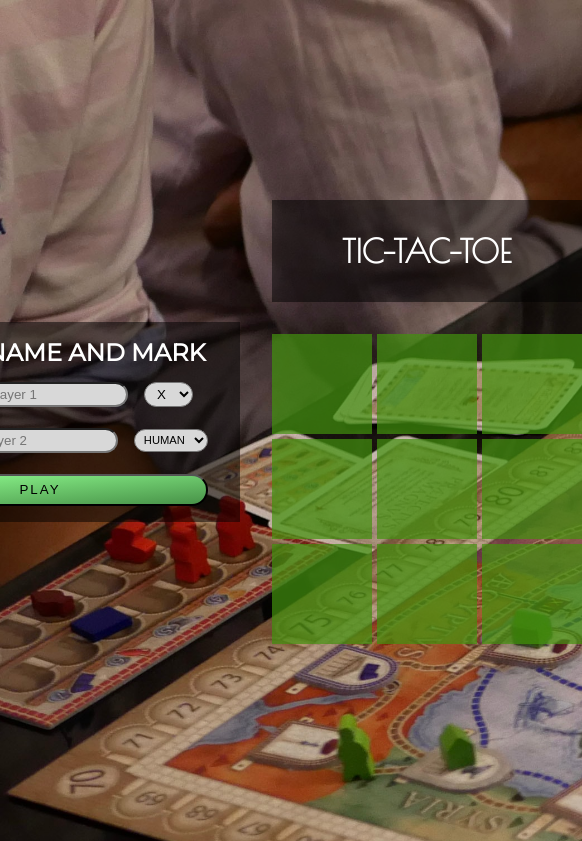
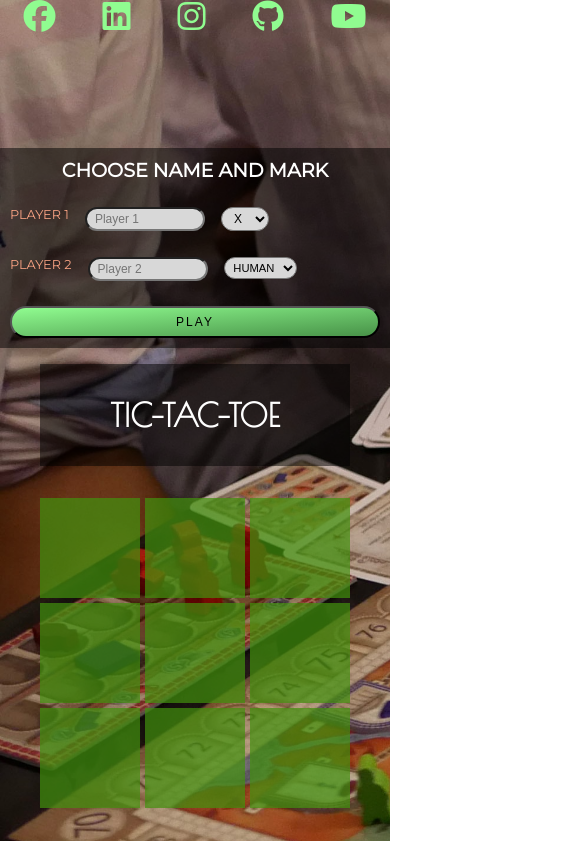
Before and after one commit to PrinceCorwin/Tic-Tac-Toe, a plain HTML site: page index.html in a window 390 px wide. Shown: the top 841 px of the page, 582 px wide, since content can reach past the window. Drawn offline with nearby package versions, Linux system fonts and the light colour scheme.

Commit message:
Optimized for mobile

```diff
--- a/index.html
+++ b/index.html
@@ -17,6 +17,24 @@
     />
   </head>
   <body>
+    <div class="social-links">
+      <a href="https://www.facebook.com/AmalfiMakesIt"
+        ><i class="fab fa-facebook fa-2x"></i
+      ></a>
+      <a href="https://www.linkedin.com/in/steve-corwin-amalfitano-79345698/"
+        ><i class="fab fa-linkedin fa-2x"></i
+      ></a>
+      <a href="https://www.instagram.com/amalfi.makes.it/"
+        ><i class="fab fa-instagram fa-2x"></i
+      ></a>
+      <a href="https://github.com/PrinceCorwin"
+        ><i class="fab fa-github fa-2x"></i
+      ></a>
+      <a href="https://www.youtube.com/c/TribeOfOne"
+        ><i class="fab fa-youtube fa-2x"></i
+      ></a>
+    </div>
+
     <main class="container">
       <form class="players" id="form">
         <h2>CHOOSE NAME AND MARK</h2>
--- a/style.css
+++ b/style.css
@@ -20,6 +20,29 @@ body {
   background-image: url(images/boardGame.jpg);
   background-size: cover;
 }
+/* social links */
+.social-links {
+  width: 50px;
+  height: 50%;
+  display: flex;
+  flex-direction: column;
+  justify-content: space-around;
+  align-items: flex-start;
+  position: absolute;
+  top: 0;
+  right: 0;
+}
+/* fab is FA icon class */
+.fab {
+  color: rgb(144, 252, 144);
+  cursor: pointer;
+  transition: 0.3s;
+}
+
+.fab:hover {
+  color: rgb(72, 146, 72);
+}
+
 main {
   min-height: 100vh;
 }
@@ -108,14 +131,9 @@ select {
   );
 }
 .play-area {
-  /* background: black; */
-
   display: flex;
   flex-direction: column;
-  /* justify-content: center; */
   align-items: center;
-  /* margin: 0 auto; */
-  /* background-color: blue; */
 }
 
 #gameBoard {
@@ -292,7 +310,23 @@ footer img:hover {
   padding: 0.5rem 0;
 }
 /* footer end */
-@media screen and (max-width: 600px) {
+@media screen and (max-width: 1000px) {
+  .social-links {
+    position: relative;
+
+    width: 100%;
+    display: flex;
+    flex-direction: row;
+    justify-content: space-around;
+    align-items: center;
+  }
+}
+
+@media screen and (max-width: 650px) {
+  body {
+    padding: 0;
+  }
+
   footer {
     flex-direction: column;
     align-items: center;
@@ -300,4 +334,29 @@ footer img:hover {
   .footer-contact {
     text-align: center;
   }
+  .container {
+    flex-direction: column;
+    margin: 1rem 0;
+  }
+  .players {
+    text-align: center;
+    font-size: 80%;
+    width: 100%;
+    padding: 10px;
+    margin: 1rem 0;
+  }
+  .players label {
+    padding: 0;
+    margin-right: 1rem;
+  }
+  .player-input {
+    width: 120px;
+  }
+  input,
+  select {
+    font-size: 0.75rem;
+  }
+  .each-player {
+    align-items: flex-start;
+  }
 }
```
